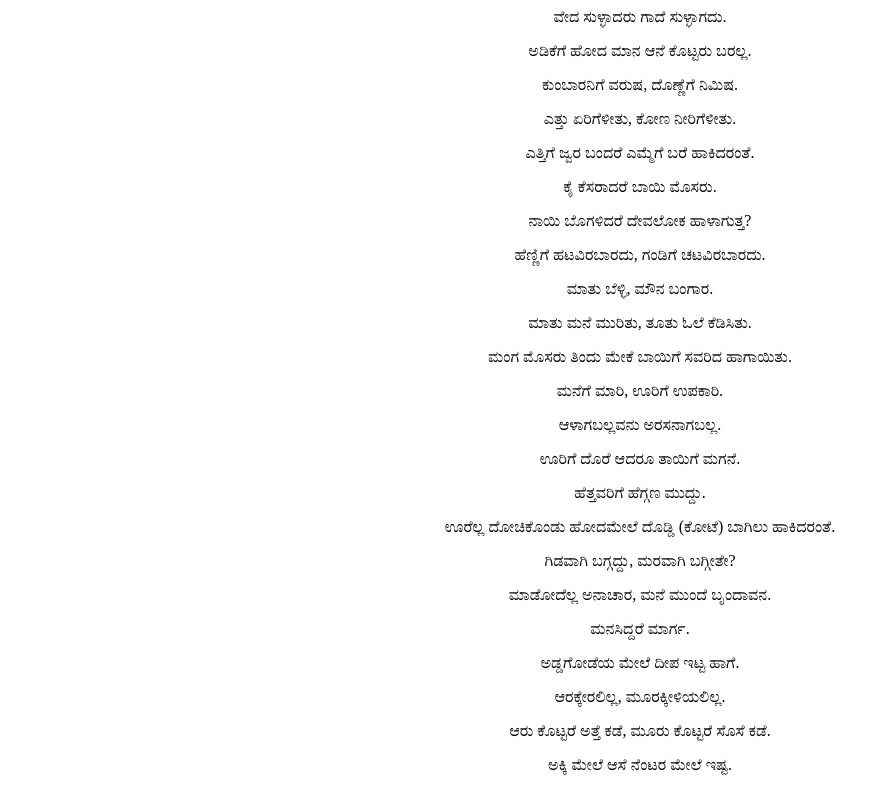
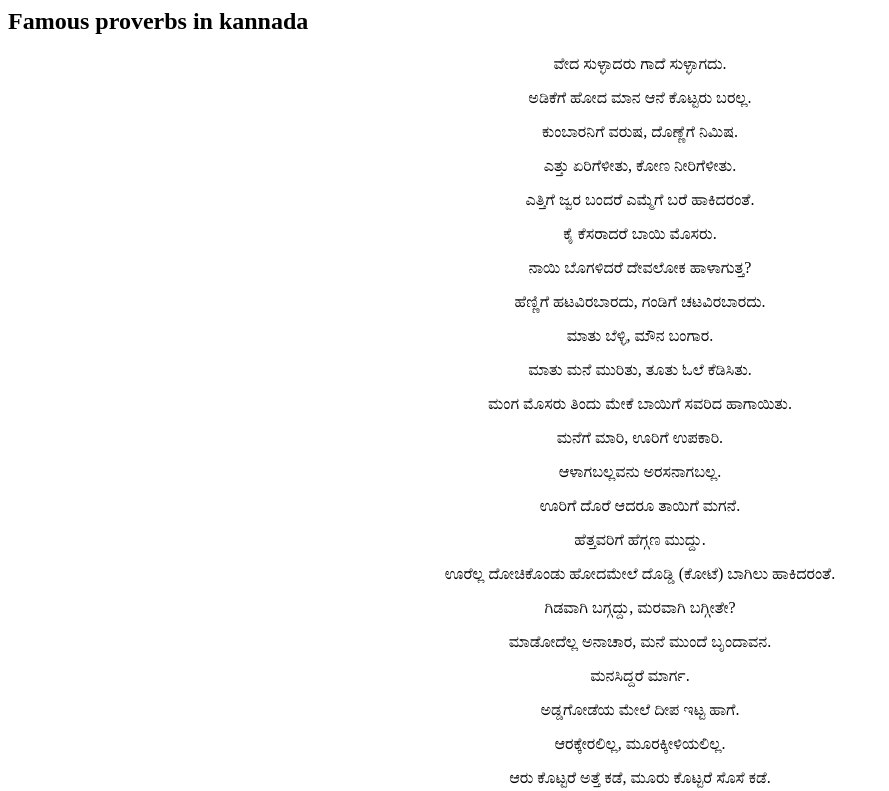
Before and after one commit to santhoshgl/nodeJStraining, a website: page index.html in a window 1280 px wide. Shown: the top 791 px of the page, without its empty margins (0-889 px from the left). Drawn offline with Linux system fonts and the light colour scheme.

Commit message:
Adding h2 tag

```diff
--- a/index.html
+++ b/index.html
@@ -1,4 +1,5 @@
 <html>
+<h2> Famous proverbs in kannada </h2>
 <style>
 p{
 	text-align: center;
```
